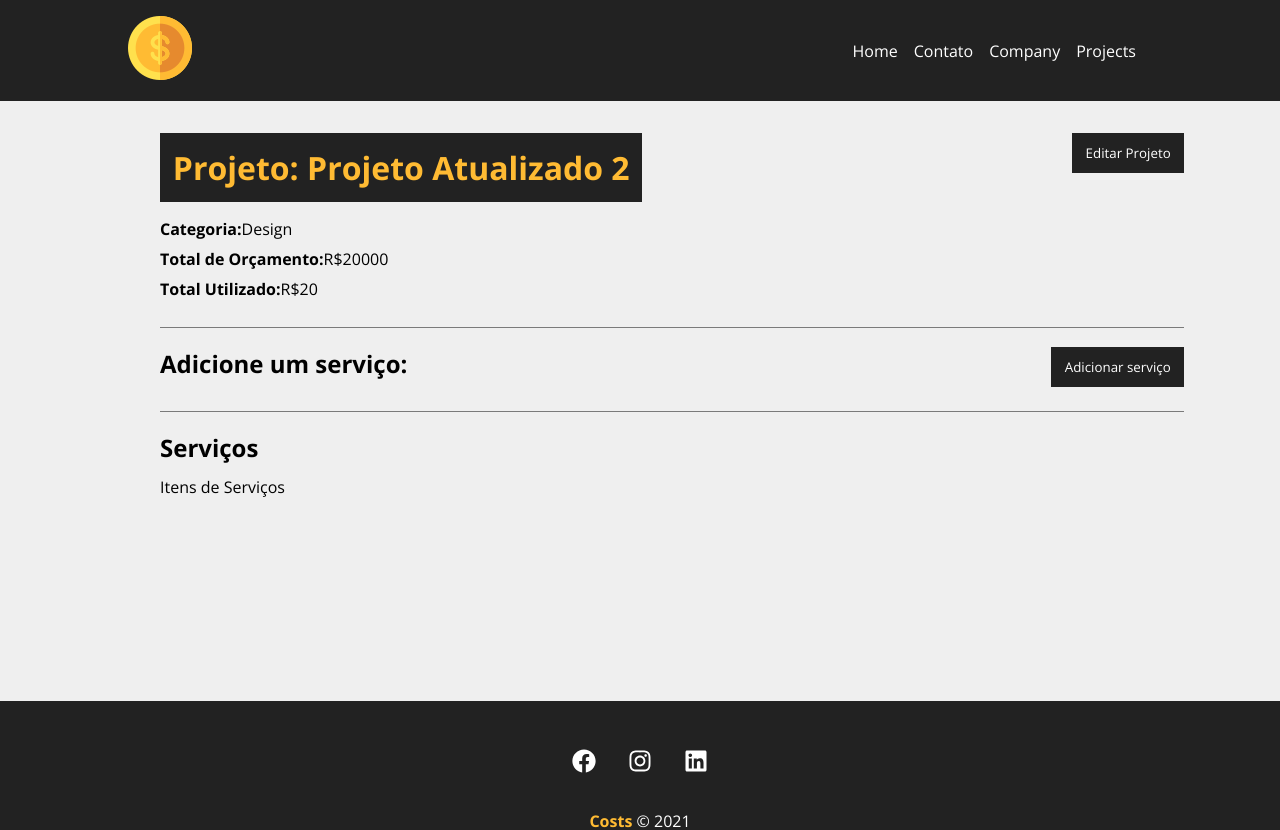
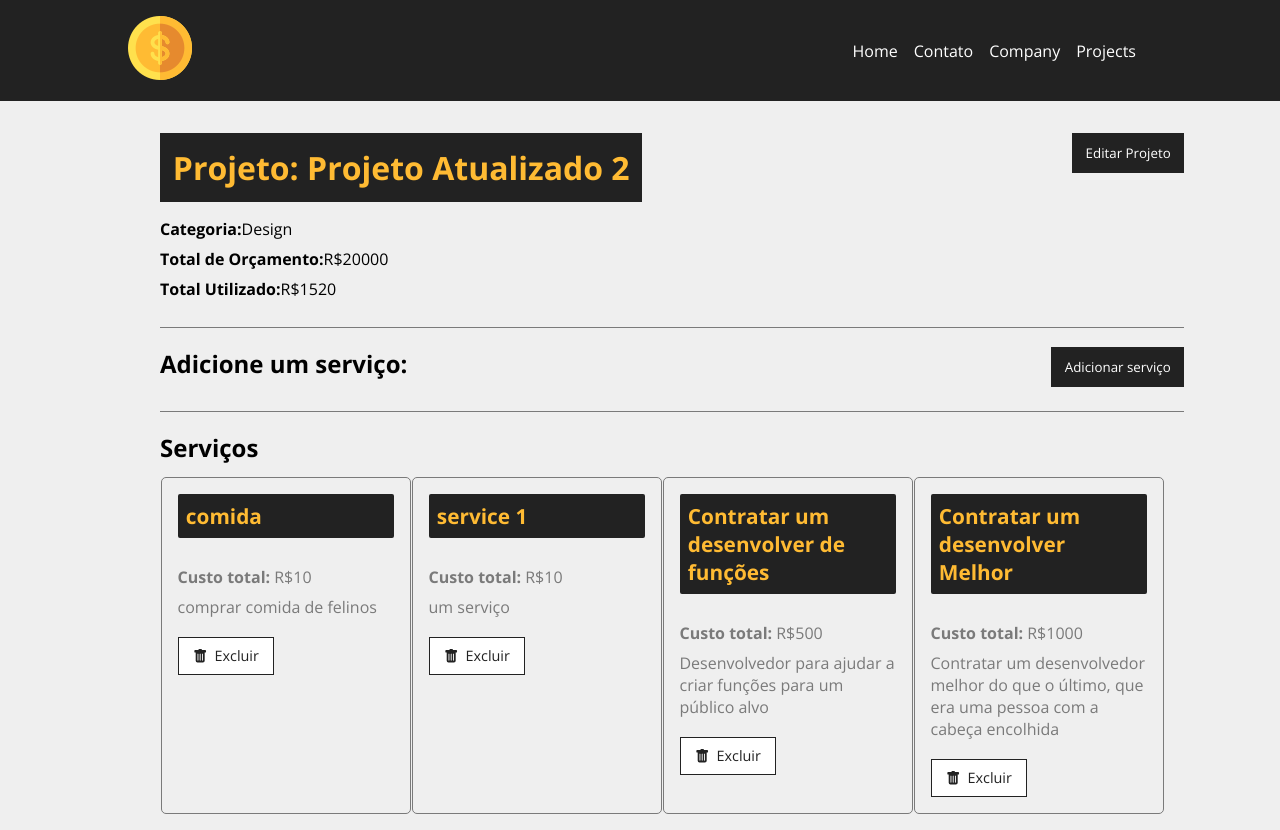
Before and after one commit to Matthsh/Cost, a React (Vite) app: page /project/1 in a window 1280 px wide. Shown: the top 830 px of the page. Built offline with nearby package versions, Linux system fonts and the light colour scheme; data requests are answered from the project's data file.

Commit message:
⚰️ 📝 Removendo serviços

```diff
--- a/db.json
+++ b/db.json
@@ -7,7 +7,7 @@
         "id": "3",
         "name": "Design"
       },
-      "cost": 20,
+      "cost": 1520,
       "services": [
         {
           "name": "comida",
@@ -20,6 +20,18 @@
           "cost": "10",
           "description": "um serviço",
           "id": "8622b462-0c68-4666-b9f3-d9ae0322ac63"
+        },
+        {
+          "name": "Contratar um desenvolver de funções",
+          "cost": "500",
+          "description": "Desenvolvedor para ajudar a criar funções para um público alvo",
+          "id": "704b9a5e-bf07-482c-956e-66d8fef72a79"
+        },
+        {
+          "name": "Contratar um desenvolver Melhor",
+          "cost": "1000",
+          "description": "Contratar um desenvolvedor melhor do que o último, que era uma pessoa com a cabeça encolhida",
+          "id": "85ff7acd-09dc-41c5-aad7-5f337f86c946"
         }
       ],
       "id": 1
--- a/src/components/pages/Project.jsx
+++ b/src/components/pages/Project.jsx
@@ -10,12 +10,14 @@ import Container from '../layout/Container'
 import ProjectForm from '../project/ProjectForm'
 import Message from '../layout/Message'
 import ServiceForm from '../service/ServiceForm'
+import ServiceCard from '../service/ServiceCard'
 
 
 export default function Project() {
     const { id } = useParams()
 
     const [project, setProject] = useState([])
+    const [services, setServices] = useState([])
     const [showProjectForm, setShowProjectForm] = useState(false)
     const [showServiceForm, setShowServiceForm] = useState(false)
     const [message, setMessage] = useState()
@@ -32,10 +34,15 @@ export default function Project() {
                 .then((resp) => resp.json())
                 .then((data) => {
                     setProject(data)
+                    setServices(data.services)
                 }).catch(err => console.log(err))
 
         }, 2000)
     }, [id])
+
+    function removeService() {
+
+    }
 
     function toggleProjectForm() {
         setShowProjectForm(!showProjectForm)
@@ -76,8 +83,7 @@ export default function Project() {
         })
         .then((res) => res.json())
         .then((data) => {
-            // exibir os serviços
-            console.log(data)
+            setShowServiceForm(false)
         })
         .catch(err => console.log(err))
     }
@@ -149,7 +155,21 @@ export default function Project() {
                 </div>
                 <h2>Serviços</h2>
                 <Container customClass="start">
-                    <p>Itens de Serviços</p>
+                    {services.length > 0 &&
+                        services.map((service) => (
+                            <ServiceCard
+                            id={service.id}
+                            name={service.name}
+                            cost={service.cost}
+                            description={service.description}
+                            key={service.id}
+                            handleRemove={removeService}
+                            />
+                        ))
+                    }
+                    {services.length === 0 &&
+                        <p>Não há serviços cadastrados.</p>
+                    }
                 </Container>
             </Container>
         </div>
--- /dev/null
+++ b/src/components/service/ServiceCard.jsx
@@ -0,0 +1,25 @@
+import styles from '../project/ProjectCard.module.css'
+import {BsFillTrashFill} from 'react-icons/bs'
+
+export default function ServiceCard({id, name, cost, description, key, handleRemove}) {
+
+    const remove = (e) => {
+
+    }
+
+    return(
+        <div className={styles.project_card}>
+            <h4>{name}</h4>
+            <p>
+                <span>Custo total: </span> R${cost}
+            </p>
+            <p>{description}</p>
+            <div className={styles.project_card_actions}>
+                <button onClick={remove}>
+                    <BsFillTrashFill />
+                    Excluir
+                </button>
+            </div>
+        </div>
+    )
+}
```
Also changed, not shown: 1 other file (tests, documents, lock files or other folders).
